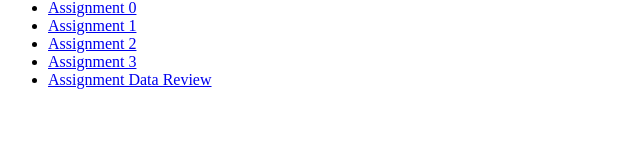
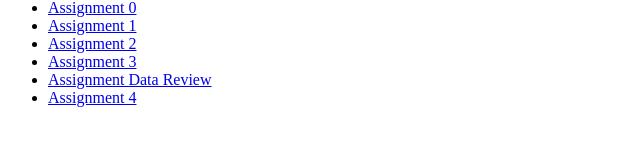
Before and after one commit to choffer1120/6.s198, a plain HTML site: page index.html in a window 1280 px wide. Shown: the part 193-338 px from the top of the page, without its empty margins (0-640 px from the left). Drawn offline with Linux system fonts and the light colour scheme.

Commit message:
update homepage

```diff
--- a/index.html
+++ b/index.html
@@ -30,6 +30,10 @@
             <li>
                 <a href="datareview/datareview-submission.html">Assignment Data Review</a>
             </li>
+
+            <li>
+                <a href="assignment3/assignment4-submission.html">Assignment 4</a>
+            </li>
         </ul>
 
     </body>
```
